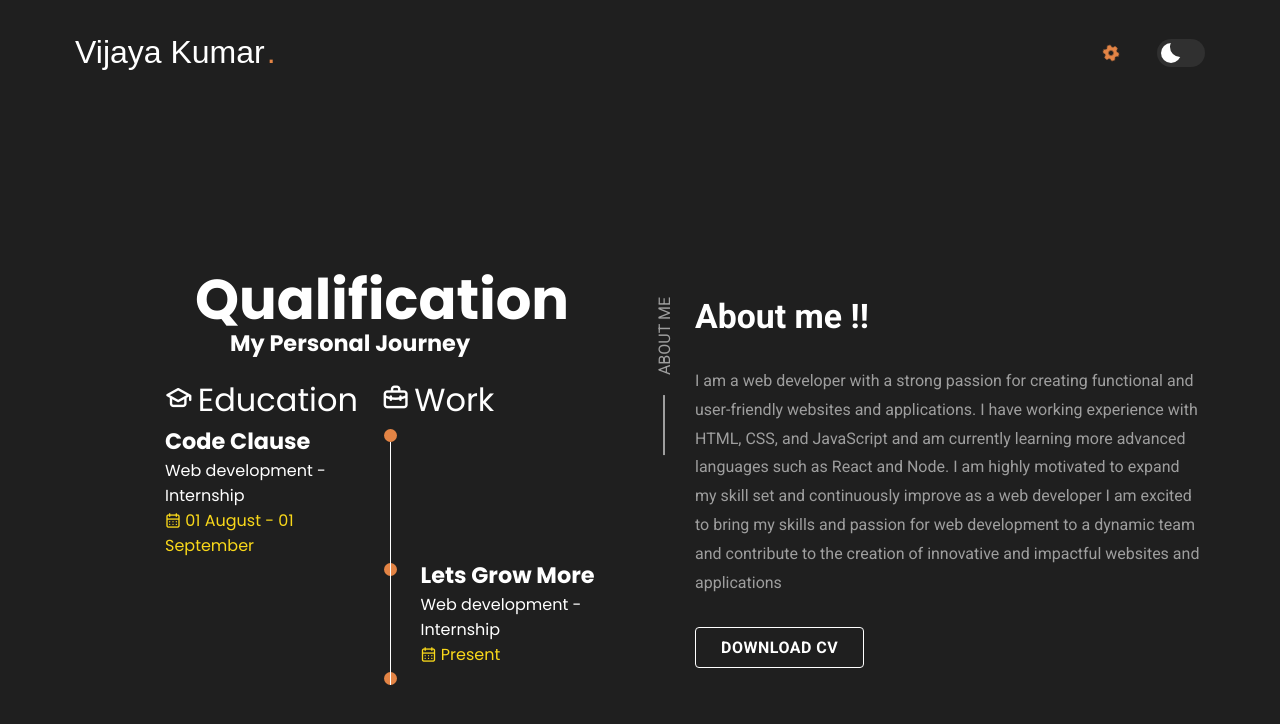
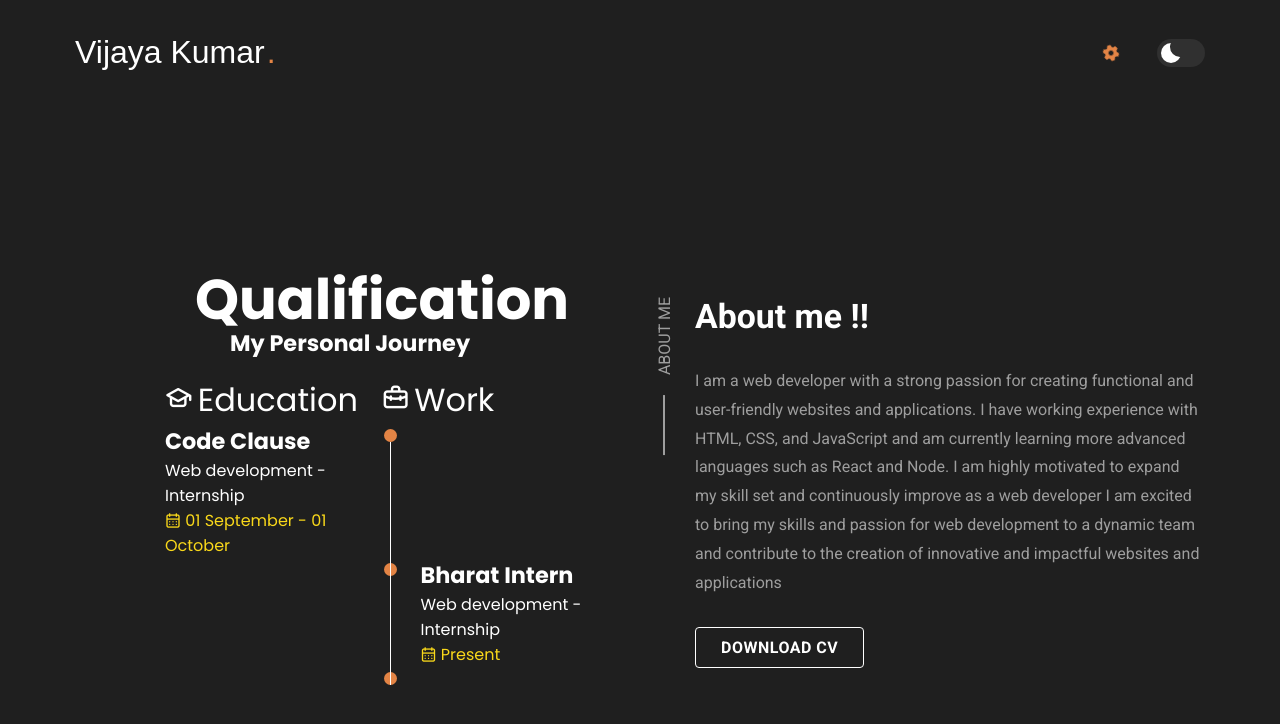
Before and after one commit to Vijaykumar069/Vijaykumar069.github.io, a plain HTML site: page MyPortfolio/index.html in a window 1280 px wide. Both pictures are taken after a click on the element "Work". Shown: the part 759-1483 px from the top of the page. Drawn offline with nearby package versions, Linux system fonts and the light colour scheme; a web font is replaced by a local one.

Commit message:
index.html

```diff
--- a/MyPortfolio/index.html
+++ b/MyPortfolio/index.html
@@ -380,7 +380,7 @@
                       <a href="https://codeclause.com/"><span class="qual-subtitle">Web development - Internship</span></a>
                       <div class="qual-calender">
                         <i class="uil uil-calendar-alt"></i>
-                        01 August - 01 September
+                        01 September - 01 October
                       </div>
                     </div>
 
@@ -400,8 +400,8 @@
                     </div>
 
                     <div>
-                      <h3 class="qual-title">Lets Grow More</h3>
-                      <a href="https://www.linkedin.com/company/letsgrowmore/"><span class="qual-subtitle">Web development - Internship</span></a>
+                      <h3 class="qual-title">Bharat Intern</h3>
+                      <a href="https://www.linkedin.com/company/bharat-intern/"><span class="qual-subtitle">Web development - Internship</span></a>
                       <div class="qual-calender">
                         <i class="uil uil-calendar-alt"></i>
                         Present
```
